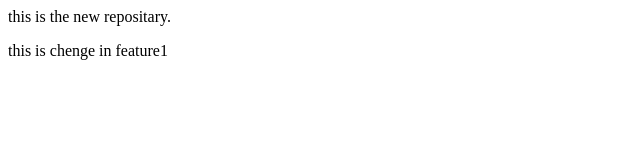
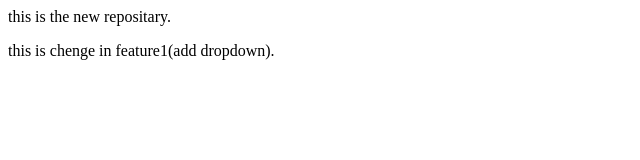
Before and after one commit to Himanshu011999/LocalRepo, a plain HTML site: page index.html in a window 1280 px wide. Shown: the whole page, without its empty margins (0-640 px from the left). Drawn offline with Linux system fonts and the light colour scheme.

Commit message:
add dropdown

```diff
--- a/index.html
+++ b/index.html
@@ -1,2 +1,2 @@
 <p>this is the new repositary.</p>
-<p>this is chenge in feature1</p>
+<p>this is chenge in feature1(add dropdown).</p>
```
